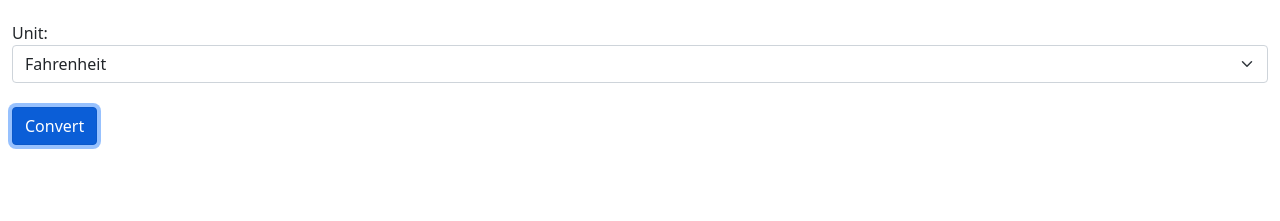
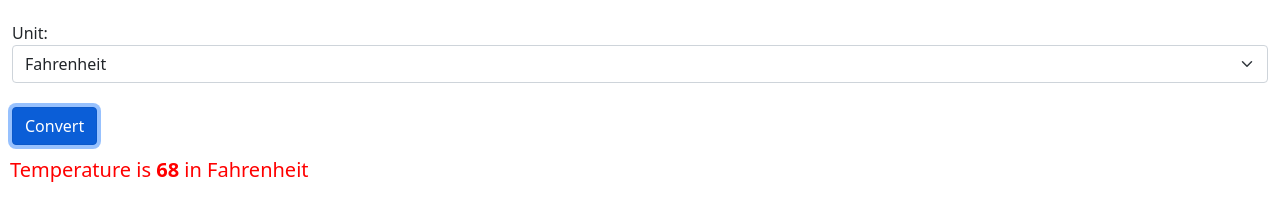
Before and after one commit to MarisaDangchad/ex6a, a plain HTML site: page index.html in a window 1280 px wide. Both pictures are taken after a click on the button "Convert". Shown: the part 337-558 px from the top of the page. Drawn offline with nearby package versions, Linux system fonts and the light colour scheme.

Commit message:
refactoring#3 -display the result in <dix>

```diff
--- a/index.html
+++ b/index.html
@@ -75,7 +75,9 @@
 
 
 
-			   alert("Temperature is "+t1+" in "+u1);
+			  $("#result").html("Temperature is <b> "+
+				result.temp+ "</b> in "+result.unit);
+
 			});
 		});
 	</script>
```
